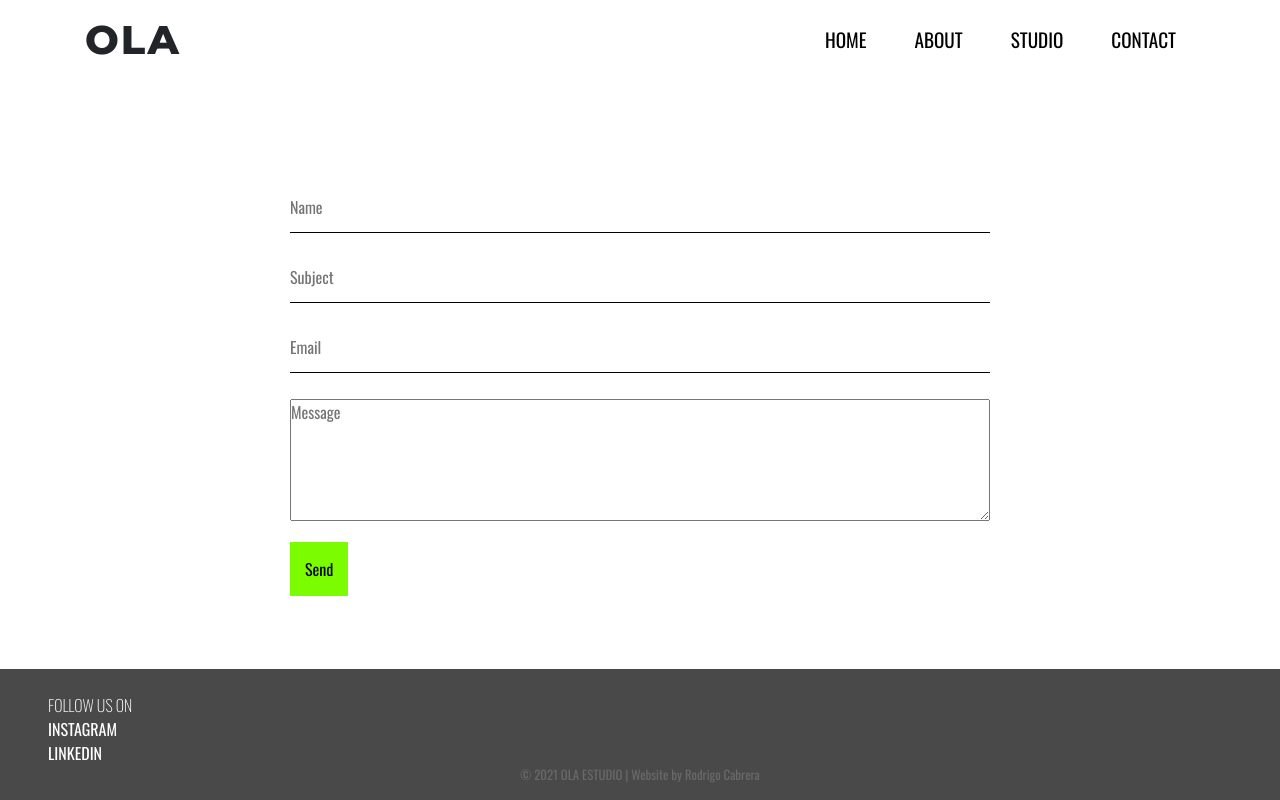
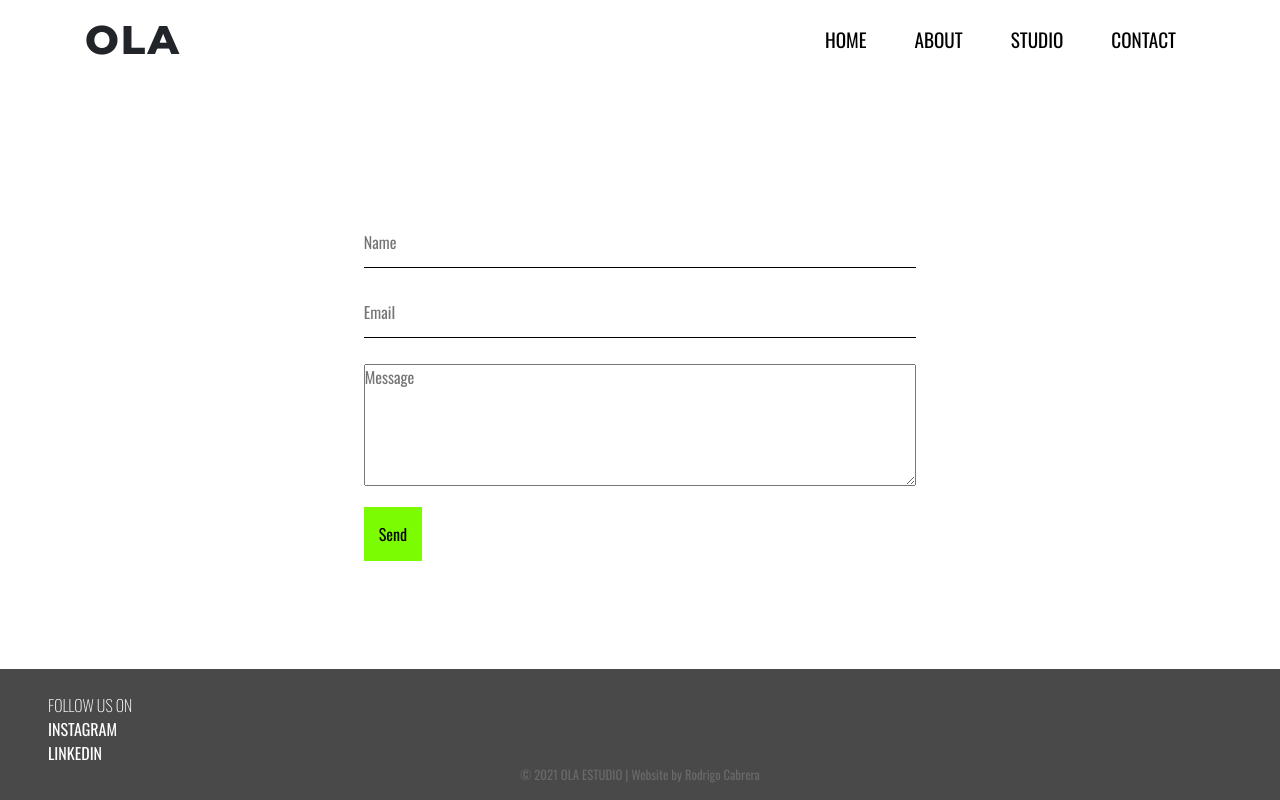
Before and after one commit to RodriCabrera/olaestudio, a React (Create React App) app: page /olaestudio/contact in a window 1280 px wide. Built offline with nearby package versions, Linux system fonts and the light colour scheme; no server answers.

Commit message:
removed subject from contact form

```diff
--- a/src/pages/Contact/Contact.jsx
+++ b/src/pages/Contact/Contact.jsx
@@ -24,12 +24,7 @@ const Contact = () => {
 							name="user_name"
 							required
 						></ContactInput>
-						<ContactInput
-							type="text"
-							placeholder="Subject"
-							name="user_subject"
-							required
-						></ContactInput>
+
 						<ContactInput
 							type="text"
 							placeholder="Email"
```
